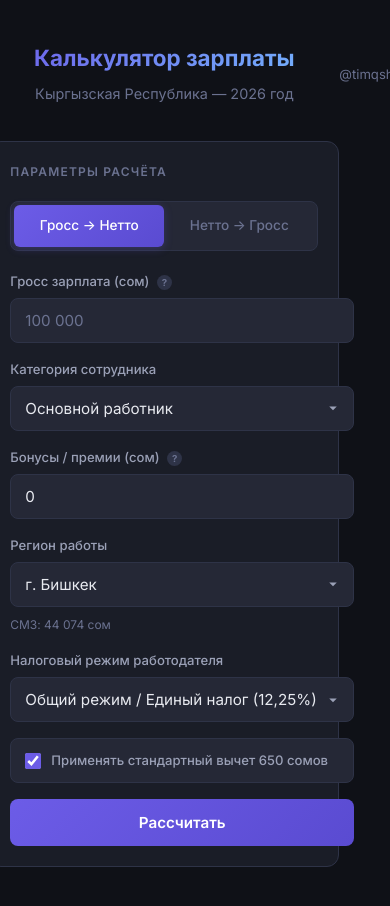
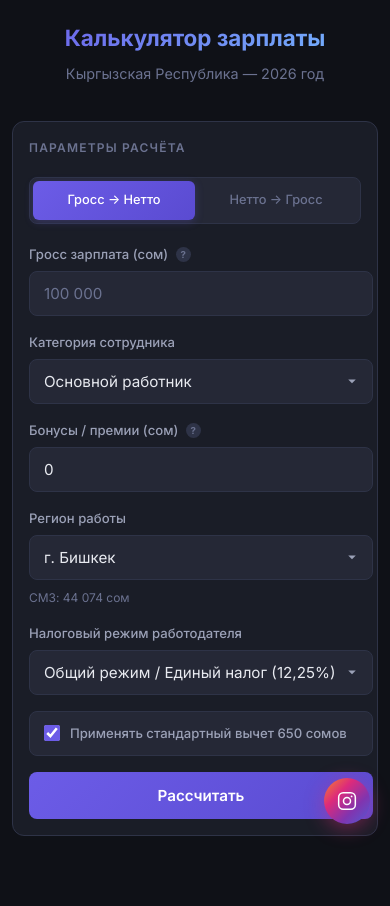
Before and after one commit to TimQshy/buhgaltertool, a plain HTML site: page index.html in a window 390 px wide. After the commit the page ends 876 px from the top, so only its background shows below. Drawn offline with Linux system fonts and the light colour scheme.

Commit message:
Fix For mobile
added my inst

```diff
--- a/index.html
+++ b/index.html
@@ -491,13 +491,67 @@
     /* ===== Utility ===== */
     .hidden { display: none !important; }
 
+    /* ===== Instagram floating button ===== */
+    .ig-btn {
+      position: fixed;
+      bottom: 28px;
+      right: 28px;
+      display: flex;
+      align-items: center;
+      gap: 9px;
+      padding: 11px 18px 11px 14px;
+      border-radius: 50px;
+      background: linear-gradient(135deg, #f58529, #dd2a7b, #8134af, #515bd4);
+      color: #fff;
+      font-family: inherit;
+      font-size: 0.85rem;
+      font-weight: 600;
+      text-decoration: none;
+      box-shadow: 0 4px 20px rgba(221, 42, 123, 0.45);
+      transition: transform 0.22s ease, box-shadow 0.22s ease;
+      z-index: 100;
+    }
+
+    .ig-btn svg {
+      width: 20px;
+      height: 20px;
+      flex-shrink: 0;
+    }
+
+    .ig-btn:hover {
+      transform: translateY(-3px) scale(1.04);
+      box-shadow: 0 8px 28px rgba(221, 42, 123, 0.6);
+    }
+
+    .ig-btn:active {
+      transform: translateY(0) scale(0.98);
+    }
+
+    @media (max-width: 600px) {
+      .ig-btn span { display: none; }
+      .ig-btn { padding: 13px; border-radius: 50%; bottom: 20px; right: 20px; }
+    }
+
     /* ===== Responsive ===== */
     @media (max-width: 600px) {
+      body { padding: 20px 12px; }
       .form-grid { grid-template-columns: 1fr; }
       .btn-group { grid-column: 1; }
       .header h1 { font-size: 1.4rem; }
-      .card { padding: 20px; }
-      .summary-item .value { font-size: 1.1rem; }
+      .card { padding: 16px; overflow-x: auto; }
+      .summary-item .value { font-size: 1.05rem; }
+      .summary-row { grid-template-columns: repeat(auto-fit, minmax(110px, 1fr)); gap: 10px; }
+      .result-table { font-size: 0.78rem; }
+      .result-table thead th,
+      .result-table tbody td { padding: 8px 8px; }
+      .radio-toggle__option span { padding: 9px 8px; font-size: 0.8rem; }
+      .info-icon:hover::after {
+        white-space: normal;
+        max-width: 180px;
+        left: auto;
+        right: 0;
+        transform: none;
+      }
     }
   </style>
 </head>
@@ -618,13 +672,14 @@
 
   </div>
 
-  <footer style="text-align:center; padding: 24px 0 40px; color: var(--text-muted); font-size: 0.82rem;">
-    <a href="https://www.instagram.com/timqshy/" target="_blank" rel="noopener"
-       style="color: var(--text-muted); text-decoration: none; transition: color 0.2s;"
-       onmouseover="this.style.color='#e1306c'" onmouseout="this.style.color=''">
-      @timqshy
-    </a>
-  </footer>
+  <a href="https://www.instagram.com/timqshy/" target="_blank" rel="noopener" class="ig-btn" aria-label="Instagram @timqshy">
+    <svg viewBox="0 0 24 24" fill="none" xmlns="http://www.w3.org/2000/svg">
+      <rect x="2" y="2" width="20" height="20" rx="5.5" stroke="white" stroke-width="1.8"/>
+      <circle cx="12" cy="12" r="4.2" stroke="white" stroke-width="1.8"/>
+      <circle cx="17.5" cy="6.5" r="1.1" fill="white"/>
+    </svg>
+    <span>@timqshy</span>
+  </a>
 
   <script>
     // ===================================================================
```
